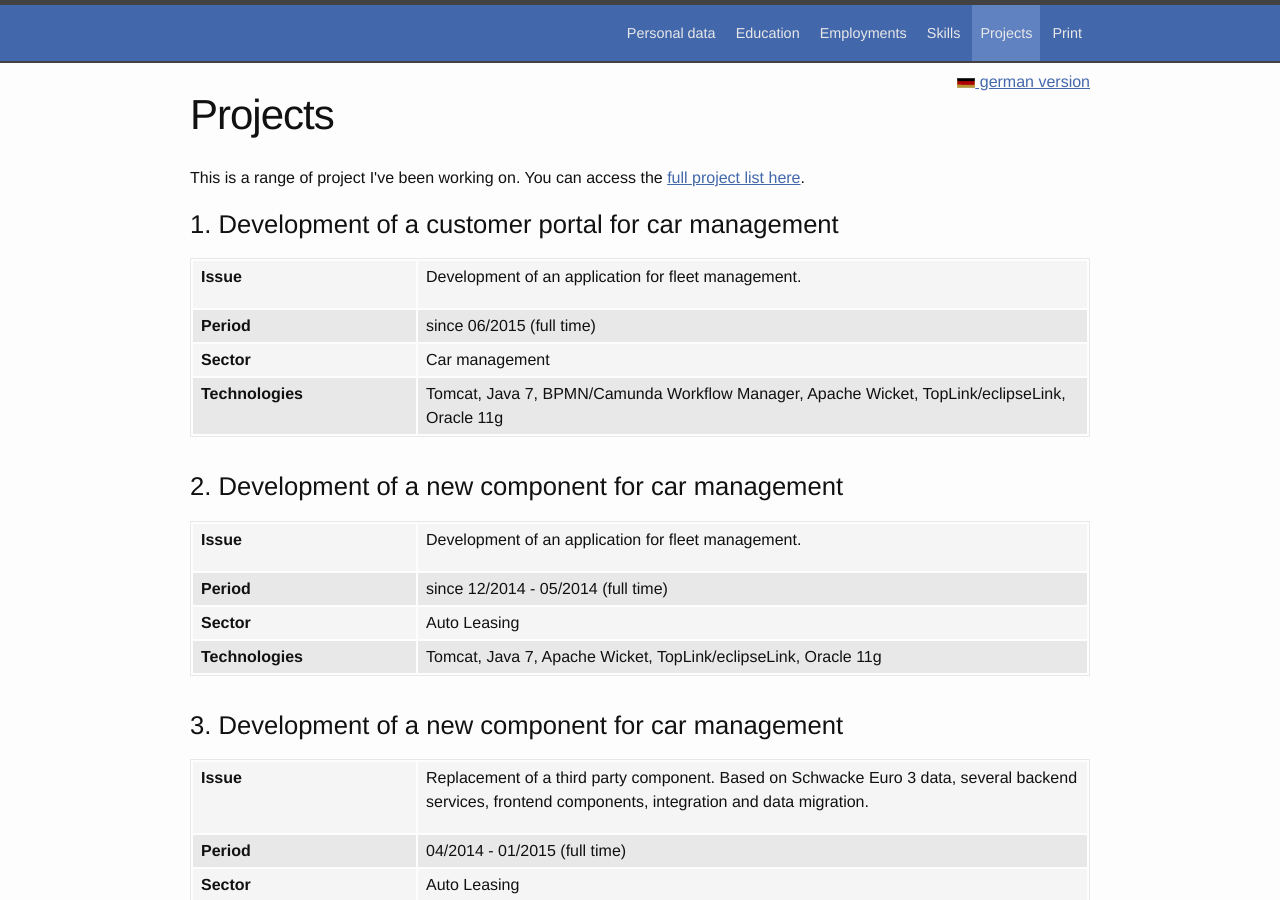
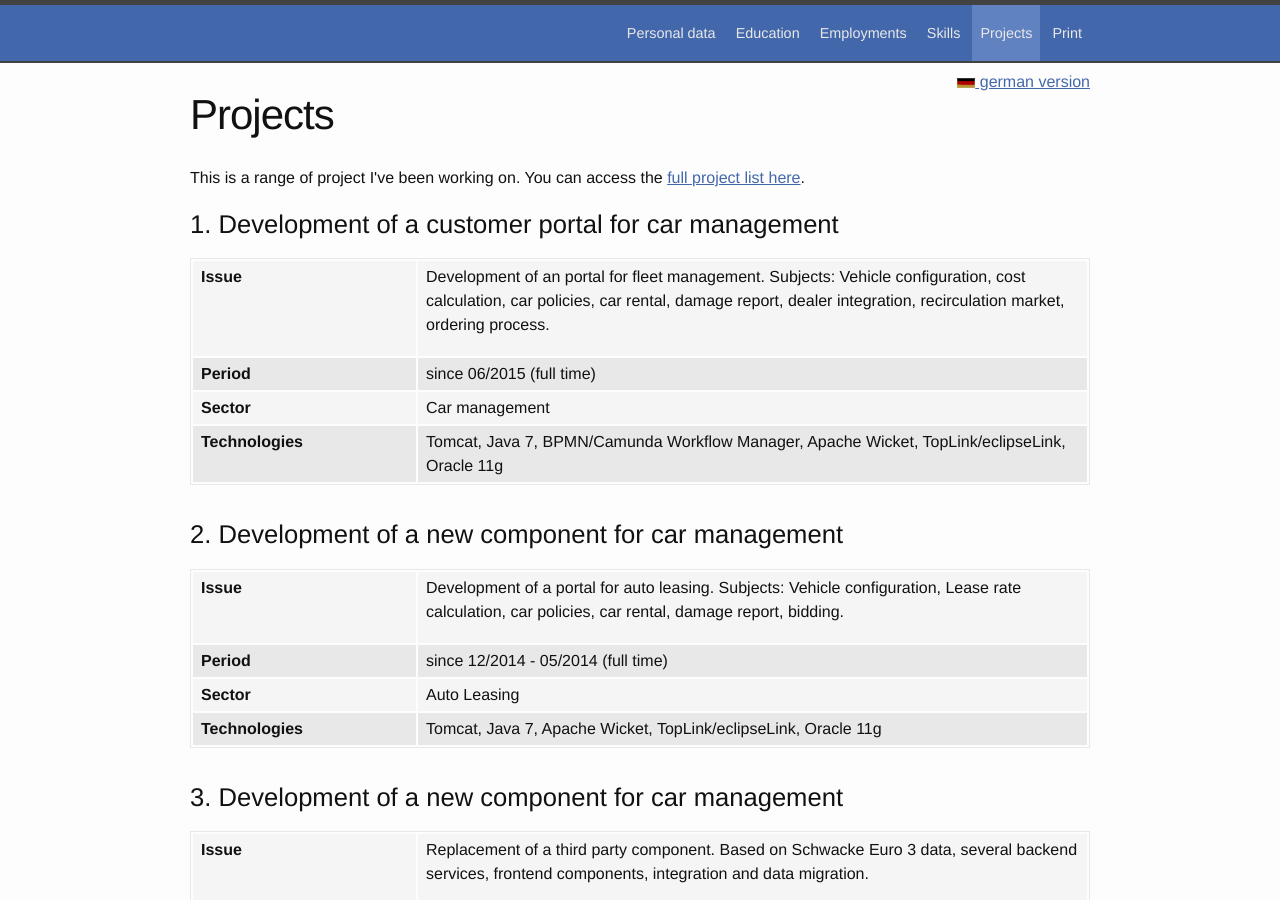
Before and after one commit to klauserber/klauserber.github.io, a Jekyll site: the page built from projects.html, in a window 1280 px wide and 900 px high. Built offline with Jekyll 4.4.1, drawn with Linux system fonts in a browser that asks for light colours.

Commit message:
portal projects revised

```diff
--- a/_data/projects.yml
+++ b/_data/projects.yml
@@ -6,7 +6,7 @@
 
   issue: |
     Neuentwicklung eines Portals für das Fuhrparkmanagement. Themen: Fahrzeugkonfiguration, Kostenrechnung/Eigenanteil,
-    Firmenwagenrichtlinien, Mietwagenbestellung, Schadenmeldung, Händlereinbindung, Rückläufermarkt.
+    Firmenwagenrichtlinien, Mietwagenbestellung, Schadenmeldung, Händlereinbindung, Rückläufermarkt, Bestellprozess.
 
   period: seit 06/2015
 
@@ -21,7 +21,8 @@
   technic: Tomcat, Java 7, BPMN/Camunda Workflow Manager, Apache Wicket, TopLink/eclipseLink, Oracle 11g
 
   issue_en: |
-    Development of an application for fleet management.
+    Development of an portal for fleet management. Subjects: Vehicle configuration, cost calculation, car policies, car rental,
+    damage report, dealer integration, recirculation market, ordering process.
 
   archived: 0
 # =========================================================
@@ -32,7 +33,7 @@
 
   issue: |
     Neuentwicklung eines Portals im Bereich Auto Leasing. Themen: Fahrzeugkonfiguration, Leasingratenberechnung, Firmenwagenrichtlinien,
-
+    Mietwagenbestellung, Schadenmeldung, Angebotserstellung.
 
   period: 12/2014
 
@@ -45,7 +46,8 @@
   technic: Tomcat, Java 7, Apache Wicket, TopLink/eclipseLink, Oracle 11g
 
   issue_en: |
-    Development of an application for fleet management.
+    Development of a portal for auto leasing. Subjects: Vehicle configuration, Lease rate calculation, car policies,
+    car rental, damage report, bidding.
 
   sector_en:
 
```
